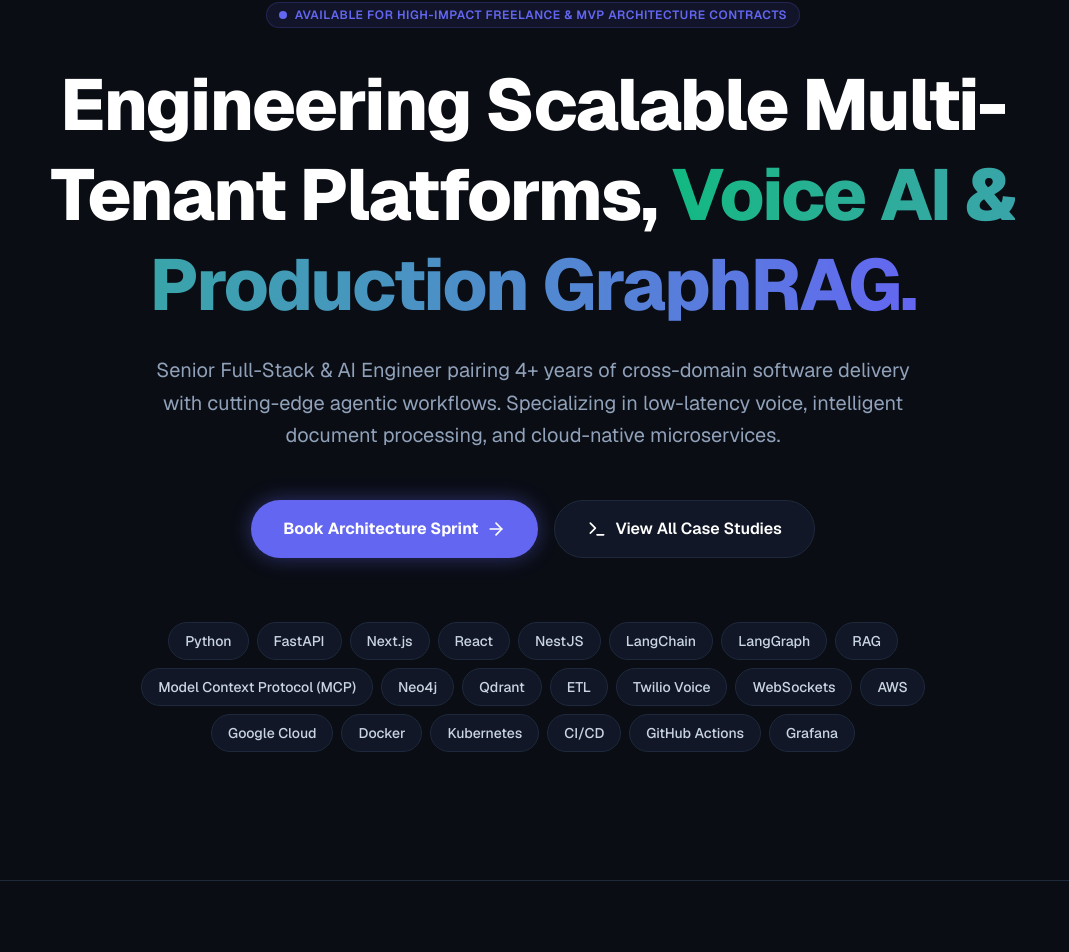
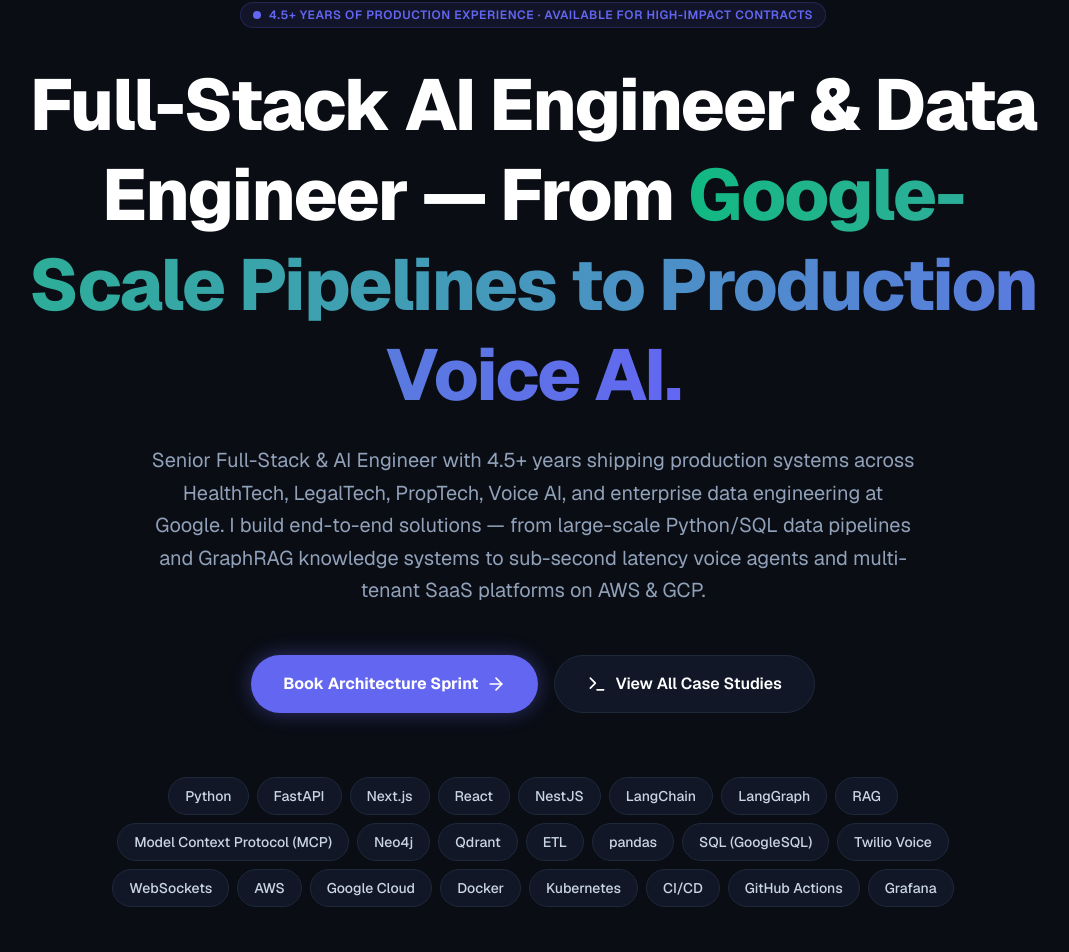
Before and after one commit to vamsiReDDy-KOTA/vamsiReDDy-KOTA.github.io, a Next.js app: page / in a window 1280 px wide. Shown: the part 190-1142 px from the top of the page, without its empty margins (107-1176 px from the left). Built offline with nearby package versions, Linux system fonts and the light colour scheme.

Commit message:
Add Google/Innodata data engineering projects; update hero to 4.5+ years and strengthen description

```diff
--- a/src/components/Hero.tsx
+++ b/src/components/Hero.tsx
@@ -7,9 +7,9 @@
 const techStack = [
   "Python", "FastAPI", "Next.js", "React", "NestJS",
   "LangChain", "LangGraph", "RAG", "Model Context Protocol (MCP)",
-  "Neo4j", "Qdrant", "ETL", "Twilio Voice", "WebSockets",
-  "AWS", "Google Cloud", "Docker", "Kubernetes",
-  "CI/CD", "GitHub Actions", "Grafana"
+  "Neo4j", "Qdrant", "ETL", "pandas", "SQL (GoogleSQL)",
+  "Twilio Voice", "WebSockets", "AWS", "Google Cloud",
+  "Docker", "Kubernetes", "CI/CD", "GitHub Actions", "Grafana"
 ];
 
 export default function Hero() {
@@ -25,7 +25,7 @@
           <span className="animate-ping absolute inline-flex h-full w-full rounded-full bg-[#6366F1] opacity-75"></span>
           <span className="relative inline-flex rounded-full h-2 w-2 bg-[#6366F1]"></span>
         </span>
-        AVAILABLE FOR HIGH-IMPACT FREELANCE & MVP ARCHITECTURE CONTRACTS
+        4.5+ YEARS OF PRODUCTION EXPERIENCE · AVAILABLE FOR HIGH-IMPACT CONTRACTS
       </motion.div>
 
       <motion.h1
@@ -34,7 +34,7 @@
         transition={{ delay: 0.2, duration: 0.5 }}
         className="text-4xl md:text-6xl lg:text-7xl font-extrabold tracking-tight text-white mb-6 leading-tight max-w-5xl"
       >
-        Engineering Scalable Multi-Tenant Platforms, <span className="text-transparent bg-clip-text bg-gradient-to-r from-[#10B981] to-[#6366F1]">Voice AI & Production GraphRAG.</span>
+        Full-Stack AI Engineer & Data Engineer — From <span className="text-transparent bg-clip-text bg-gradient-to-r from-[#10B981] to-[#6366F1]">Google-Scale Pipelines to Production Voice AI.</span>
       </motion.h1>
 
       <motion.p
@@ -43,7 +43,7 @@
         transition={{ delay: 0.3, duration: 0.5 }}
         className="text-lg md:text-xl text-slate-400 max-w-3xl mb-12 leading-relaxed"
       >
-        Senior Full-Stack & AI Engineer pairing 4+ years of cross-domain software delivery with cutting-edge agentic workflows. Specializing in low-latency voice, intelligent document processing, and cloud-native microservices.
+        Senior Full-Stack & AI Engineer with 4.5+ years shipping production systems across HealthTech, LegalTech, PropTech, Voice AI, and enterprise data engineering at Google. I build end-to-end solutions — from large-scale Python/SQL data pipelines and GraphRAG knowledge systems to sub-second latency voice agents and multi-tenant SaaS platforms on AWS & GCP.
       </motion.p>
 
       <motion.div
--- a/src/components/ProjectShowcase.tsx
+++ b/src/components/ProjectShowcase.tsx
@@ -69,6 +69,21 @@
         highlights: "Interactive geospatial map search for property discovery; instant buyer-seller messaging over WebSockets; scheduling workflows for site visits; embedded virtual tour experiences.",
       }
     ]
+  },
+  {
+    name: "Data Engineering — Google Internal (via Innodata)",
+    projects: [
+      {
+        title: "Power Meter Metadata Pipeline — Google Data Centers",
+        tech: ["Python", "SQL (GoogleSQL)", "ETL", "pandas", "Entity Resolution", "Workflow Scheduling", "Dashboards", "Columnar Storage"],
+        highlights: "Built a Python/SQL metadata pipeline unifying tens of thousands of data-center power meters with facilities and power-topology data into a single daily-refreshed table. Implemented a multi-stage SQL entity-resolution layer associating meters with campus, building, sub-building, and region. Supported self-service dashboard for energy and capacity teams. Productionized across dev, test, and production with signed artifacts, least-privilege access controls, and supply-chain policy compliance.",
+      },
+      {
+        title: "Data Center Operations Analytics & Maintenance Newsletter — Google Internal",
+        tech: ["SQL", "Distributed Query Engine", "CMMS", "Workflow Orchestration", "Partitioned Tables", "BI Dashboards", "Automated Email Reporting"],
+        highlights: "Contributed to a maintenance analytics platform supporting ~60 Google campuses. Maintained SQL transformation workflows ingesting CMMS work-order data on a ~2-hour schedule to calculate KPIs — PM compliance, on-time completion, SLA/SLO adherence, maintenance backlog, technician utilization, and maintenance hours per megawatt. Delivered automated weekly and quarterly email newsletters with operational metrics. Resolved recurring workflow failures by rendering charts once per campus and limiting concurrency, enabling the workflow to complete reliably in a single run.",
+      }
+    ]
   }
 ];
 
```
